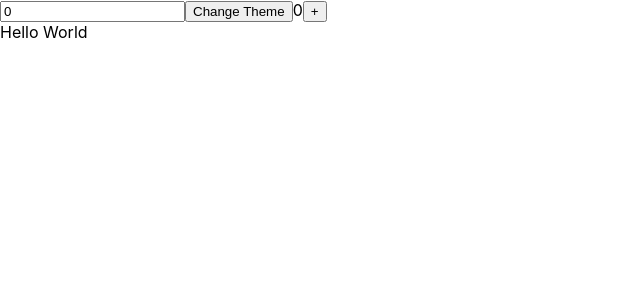
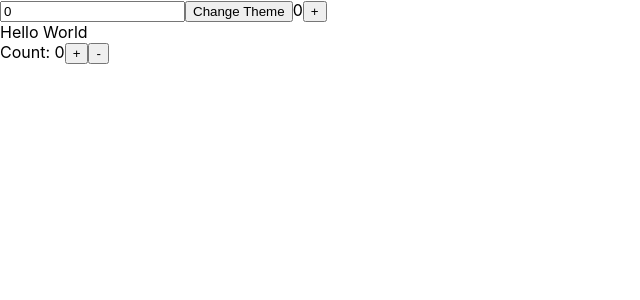
Before and after one commit to Rahmatxonov/react_Lesson1, a React (Create React App) app: page / in a window 1280 px wide. Shown: the top 300 px of the page, without its empty margins (0-640 px from the left). Built offline with nearby package versions, Linux system fonts and the light colour scheme.

Commit message:
counter INCREMENT and DECREMENT

```diff
--- a/src/App.jsx
+++ b/src/App.jsx
@@ -1,5 +1,6 @@
 import "./App.css";
 import { useMemo, useState } from "react";
+import Counter from "./components/Counter";
 
 function App() {
   const [number, setNumber] = useState(0);
@@ -32,6 +33,8 @@ function App() {
       <div className="card" style={themeStyle}>
         Hello World
       </div>
+
+      <Counter />
     </>
   );
 }
--- /dev/null
+++ b/src/components/Counter.jsx
@@ -0,0 +1,26 @@
+import React from "react";
+import { useReducer } from "react";
+
+const redUser = (state, action) => {
+  switch (action.type) {
+    case "INCREMENT":
+      return { count: state.count + 1 };
+    case "DECREMENT":
+      return { count: state.count - 1 };
+
+    default:
+      break;
+  }
+};
+const Counter = () => {
+  const [state, disptach] = useReducer(redUser, { count: 0 });
+
+  return (
+    <div>
+      Count: {state.count}
+      <button onClick={() => disptach({ type: "INCREMENT" })}>+</button>
+      <button onClick={() => disptach({ type: "DECREMENT" })}>-</button>
+    </div>
+  );
+};
+export default Counter;
```
Also changed, not shown: 1 other file (tests, documents, lock files or other folders).
